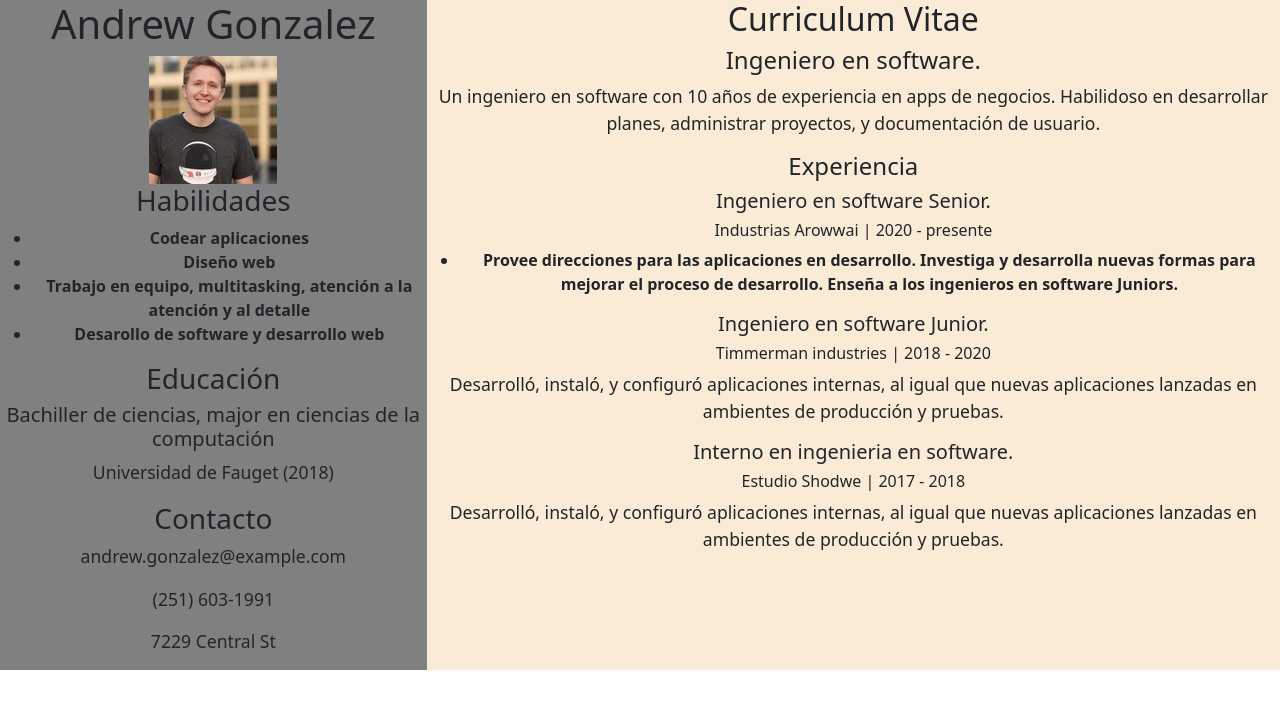
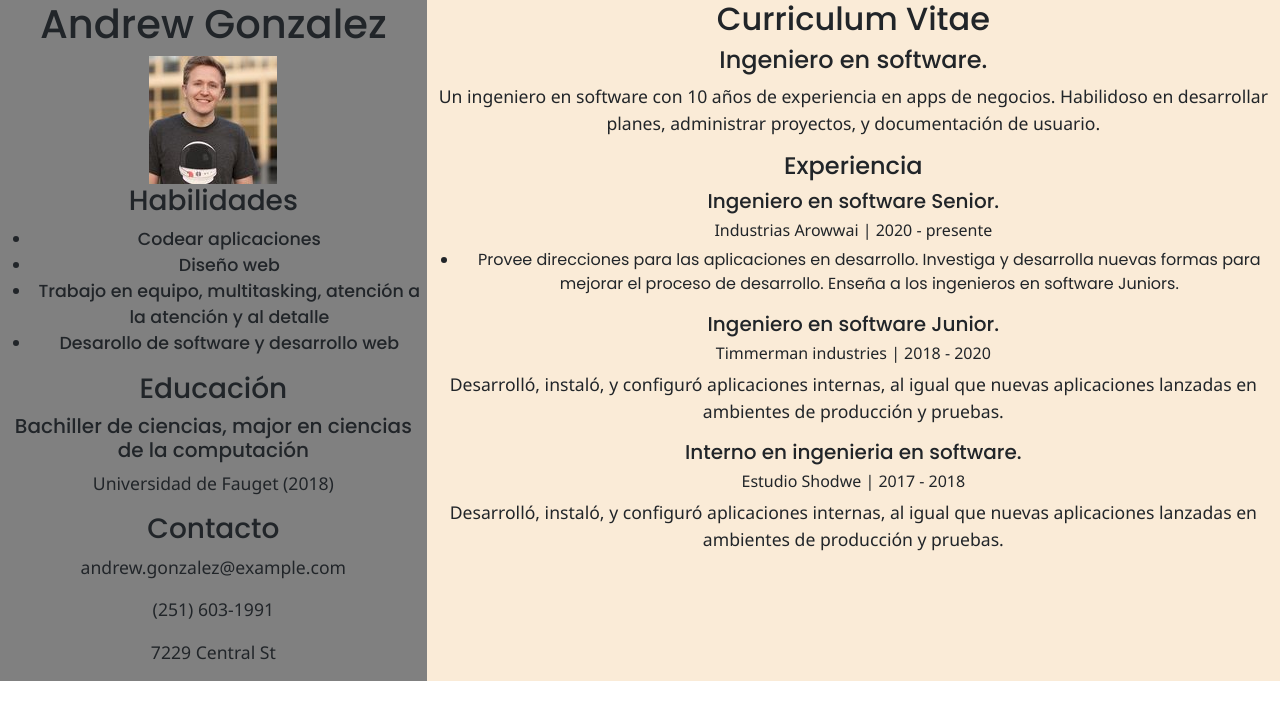
Before and after one commit to dummymarcos/Curriculum-Vitae-Ejemplo-, a plain HTML site: page index.html in a window 1280 px wide. Drawn offline with nearby package versions, Linux system fonts and the light colour scheme.

Commit message:
borrado css innecesario, cambio de fuente y sombra

```diff
--- a/index.html
+++ b/index.html
@@ -9,6 +9,9 @@
     <link rel="icon" type="image/png" sizes="16x16" href="favicon-16x16.png">
     <link rel="manifest" href="site.webmanifest">
     <link rel="stylesheet" href="styles.css">
+    <link rel="preconnect" href="https://fonts.googleapis.com">
+<link rel="preconnect" href="https://fonts.gstatic.com" crossorigin>
+<link href="https://fonts.googleapis.com/css2?family=Poppins:wght@400;500;600&display=swap" rel="stylesheet">
     <link href="https://cdn.jsdelivr.net/npm/bootstrap@5.3.0-alpha1/dist/css/bootstrap.min.css" rel="stylesheet" integrity="sha384-GLhlTQ8iRABdZLl6O3oVMWSktQOp6b7In1Zl3/Jr59b6EGGoI1aFkw7cmDA6j6gD" crossorigin="anonymous">
     <title>Curriculum Vitae</title>
 </head>
--- a/styles.css
+++ b/styles.css
@@ -1,26 +1,26 @@
-h1 {
-    font-size: 1.8em;
-}
-
-h4 {
-    font-size: 1.4em;
-}
-
-h5 {
-    font-size: 1.3em;
+* {
+    font-family: 'Poppins', sans-serif;
+    text-shadow: 0 0 1px transparent;
 }
 
 h6 {
     font-size: 1.2em;
+    font-family: 'Segoe UI', Tahoma, Geneva, Verdana, sans-serif;
 }
 
 p {
     font-size: 1.1em;
     font-weight: normal;
+    font-family: 'Segoe UI', Tahoma, Geneva, Verdana, sans-serif;
 }
 
 li {
-    font-weight: bold;
+    font-weight: normal;
+}
+
+#infopersonal li {
+    font-weight: 500;
+    font-size: 1.09em;
 }
 
 aside {
```
